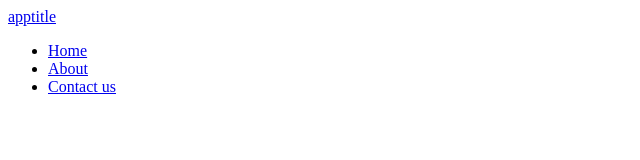
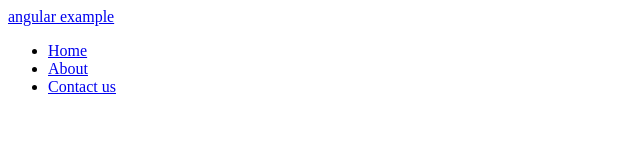
Before and after one commit to vemonet/simple-angular-bootstrap-app, an Angular app: page / in a window 1280 px wide. Shown: the top 160 px of the page, without its empty margins (0-640 px from the left). Built offline with nearby package versions, Linux system fonts and the light colour scheme.

Commit message:
add js variable for app title

```diff
--- a/src/app/nav/nav.component.html
+++ b/src/app/nav/nav.component.html
@@ -1,6 +1,6 @@
 <header>
   <div class="container">
-    <a routerLink="/" class="logo">apptitle</a>
+    <a routerLink="/" class="logo"> {{ appTitle }}</a>
     <nav>
       <ul>
         <li><a routerLink="/">Home</a></li>
--- a/src/app/nav/nav.component.ts
+++ b/src/app/nav/nav.component.ts
@@ -7,6 +7,8 @@ import { Component, OnInit } from '@angular/core';
 })
 export class NavComponent implements OnInit {
 
+  appTitle: string = 'angular example';
+
   constructor() { }
 
   ngOnInit() {
```
